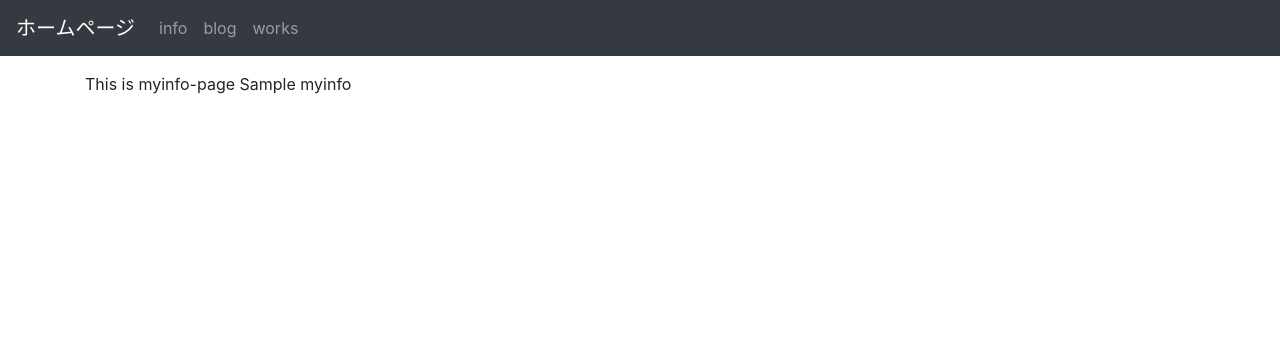
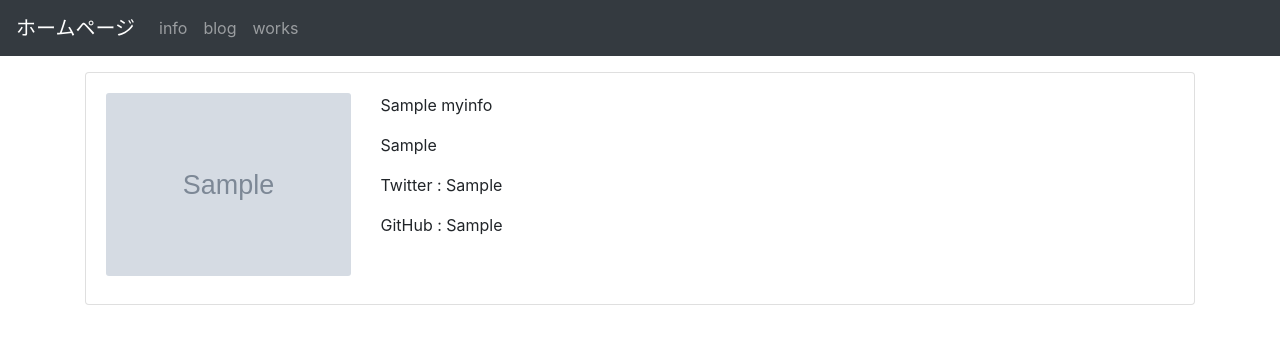
Before and after one commit to inainaba/mysite, a Django app: page /info/ in a window 1280 px wide. Shown: the top 344 px of the page. Run offline with Django 3.2, Linux system fonts and the light colour scheme; tables that the repository leaves empty hold one stand-in row (values such as "Sample post"); grey boxes marked "Sample" are stand-in pictures; some libraries are stand-ins or nearby versions.

Commit message:
画像表示完了

```diff
--- a/mysite/homepage/templates/homepage/myinfo.html
+++ b/mysite/homepage/templates/homepage/myinfo.html
@@ -1,8 +1,27 @@
 {% extends "homepage/base.html" %}
 
 {% block content %}
-This is myinfo-page
 
-{{ myinfo.name }}
+<div container>
+    <div class="row">
+        <div class="col-md-12 ">
+            <div class="card md-5  ">
+                <div class="card-body ">
+                    <div class="row">
+                        <div class="col-md-3">
+                            <img src="{{ myinfo.picture.url }}" class="card-img mb-2">
+                        </div>
+                        <div class="col-md-9">
+                            <p>{{ myinfo.name }}</p>
+                            <p>{{ myinfo.selling_point }}</p>
+                            <p>Twitter : {{ myinfo.twitter }}</p>
+                            <p>GitHub : {{ myinfo.github }}</p>
+                        </div>
+                    </div>
+                </div>
+            </div>
+        </div>
+    </div>
+</div>
 
 {% endblock %}
--- a/mysite/mysite/urls.py
+++ b/mysite/mysite/urls.py
@@ -15,8 +15,10 @@ Including another URLconf
 """
 from django.contrib import admin
 from django.urls import path,include
+from django.conf import settings
+from django.conf.urls.static import static
 
 urlpatterns = [
     path('admin/', admin.site.urls),
     path('', include('homepage.urls'))
-]
+] + static(settings.MEDIA_URL, document_root=settings.MEDIA_ROOT)
```
